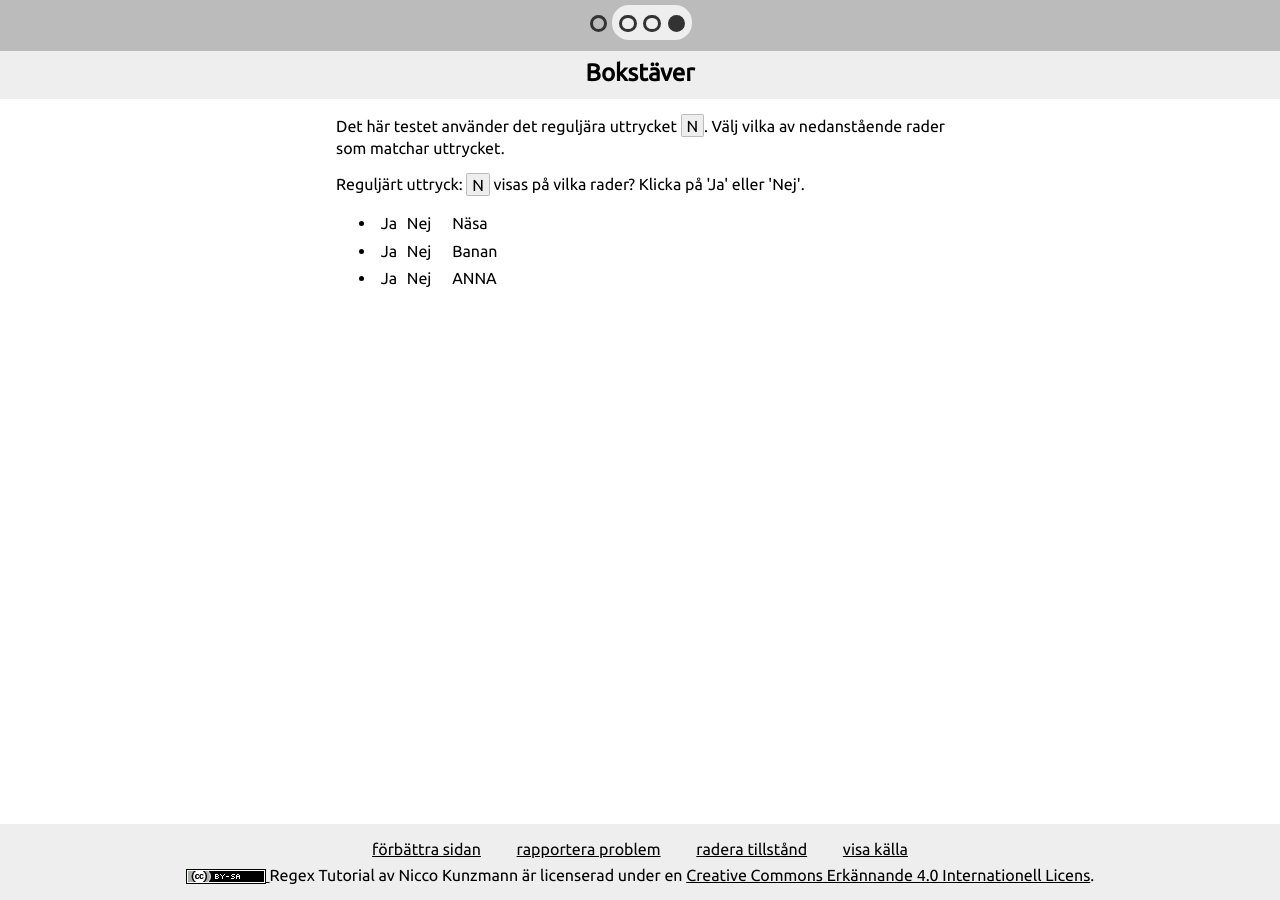
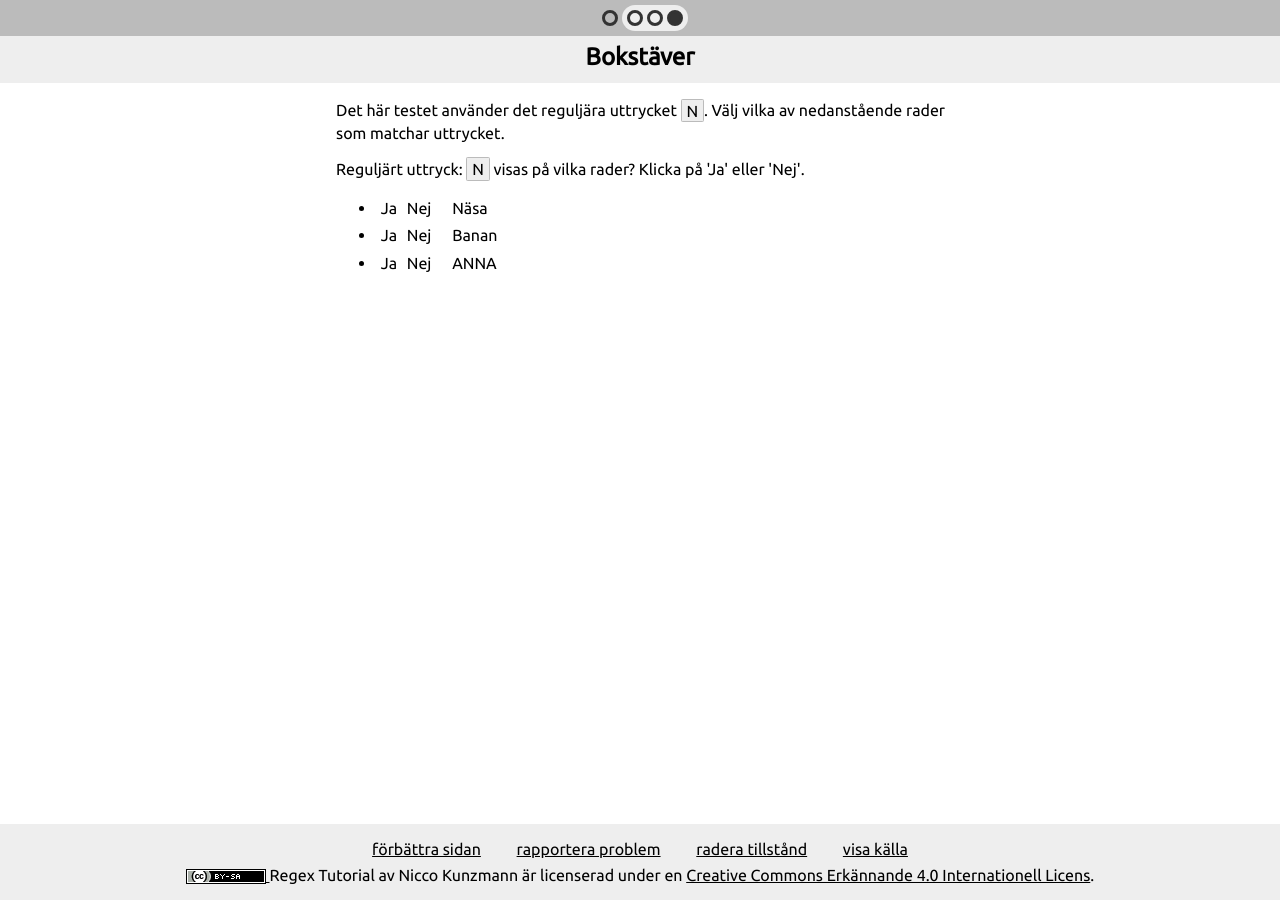
Before and after one commit to CoderDojoPotsdam/regex-tutorial, a Jekyll site: the page built from sv/01-03.html, in a window 1280 px wide. Built offline with Jekyll 4.4.1, drawn with Linux system fonts in a browser that asks for light colours.

Commit message:
Changed code of progress bar

```diff
--- a/_layouts/tutorial.html
+++ b/_layouts/tutorial.html
@@ -78,14 +78,14 @@
 
           {% if p_language == page.lang %}
             {% if p_topic == topic and same_topic_started == false %}
-              <span class="same-topic">
+              <div class="same-topic">
               {% assign same_topic_started = true %}
             {% endif %}
             {% if p_topic != topic and same_topic_started == true %}
-              </span>
+              </div>
               {% assign same_topic_started = false %}
             {% endif %}
-            <a id="page-{{ p.path }}" class="step {% if page == p %}current{% endif %}" href="..{{ p.url }}"><span></span></a>
+            <a id="page-{{ p.path }}" class="step {% if page == p %}current{% endif %}" href="..{{ p.url }}"></a>
             {% if should_assign_next %}
               {% assign should_assign_next = false %}
               {% assign has_next_page = true %}
--- a/css/progress.css
+++ b/css/progress.css
@@ -4,44 +4,40 @@
 .progress {
   text-align: center;
   width: 100%;
-  padding-top: 0.25em;
+  padding: 5px;
   background-color: {{ site.data.colors.progress-color }};
   display: block;
 }
 
-.progress .step span {
-  display: inline-block; /* http://stackoverflow.com/questions/2491068/ddg#2491072 */
-  height: 0.7em;
-  width: 0.7em;
-  border-radius: 0.7em;
-  border-width: 0.2em;
-  border-style: solid;
-  border-color: {{ site.data.colors.step-color }};
-}
 .progress .step {
-  display: inline-block; /* http://stackoverflow.com/questions/2491068/ddg#2491072 */
-  padding-left: 0.1em;
-  padding-right: 0.1em;
-  padding-top: 0.7em;
-  padding-bottom: 1em;
-  clear: none;
+  width: 10px;
+  height: 10px;
+  border: 3px solid {{ site.data.colors.step-color }};
+  border-radius: 10px;
+  display: inline-block;
+  vertical-align: middle;
 }
 
-.progress .step.done span {
+.progress > .step {
+  margin-top: 5px;
+  margin-bottom: 5px;
+  display: inline-block;
+}
+
+.progress .step.done {
   background-color: {{ site.data.colors.step-done-color }};
   border-color: {{ site.data.colors.step-done-border-color }};
 }
 
-.progress .step.current span {
+.progress .step.current {
   background-color: {{ site.data.colors.step-color }};
 }
 
 .progress .same-topic {
   background-color: {{ site.data.colors.header-color }};
   clear: none;
-  padding-left: 0.35em;
-  padding-right: 0.35em;
-  border-radius: 1.05em;
-  padding-top: 0.75em;
-  padding-bottom: 0.3em;
+  padding: 5px;
+  border-radius: 20px;
+  display: inline-block;
+  line-height: 10px;
 }
```
